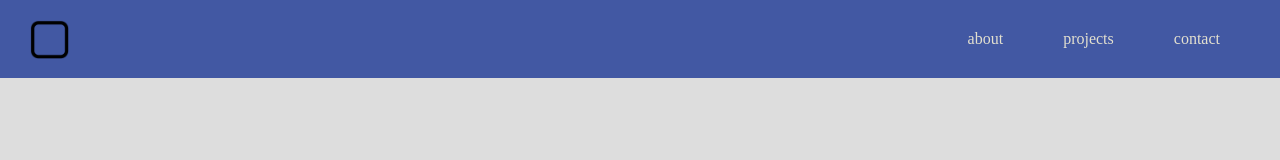
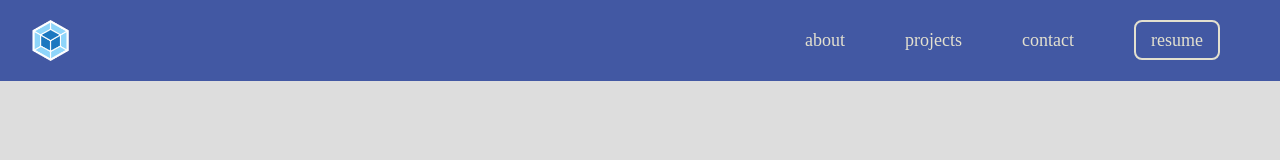
Before and after one commit to joeymich/Portfolio-Website, a plain HTML site: page index.html in a window 1280 px wide. Shown: the top 160 px of the page. Drawn offline with Linux system fonts and the light colour scheme.

Commit message:
Added Resume Button in Nav and New Logo Image

```diff
--- a/css/style.css
+++ b/css/style.css
@@ -57,10 +57,22 @@ nav li a {
     text-decoration: none;
     color: var(--background-color);
     text-transform: lowercase;
+    font-size: 18px;
 }
 
 nav li a:hover {
     color: var(--secondary-color);
+}
+
+.button {
+    background-color: #00000000;
+    padding: 8px 15px;
+    border-radius: 8px;
+    border: 2px solid var(--background-color);
+}
+
+.button:hover {
+    border: 2px solid var(--secondary-color);
 }
 
 /* Whitespace */
--- a/index.html
+++ b/index.html
@@ -10,11 +10,12 @@
         <!-- Nav -->
         <section class="nav">
             <nav>
-                <img src="images/logo.png" alt="">
+                <img src="images/logo1.png" alt="">
                 <ul>
                     <li><a href="#">About</a></li>
                     <li><a href="#">Projects</a></li>
                     <li><a href="#">Contact</a></li>
+                    <li><a href="#" class="button">Resume</a></li>
                 </ul>
             </nav>
         </section>
```
Also changed, not shown: images/logo1.png (added).
